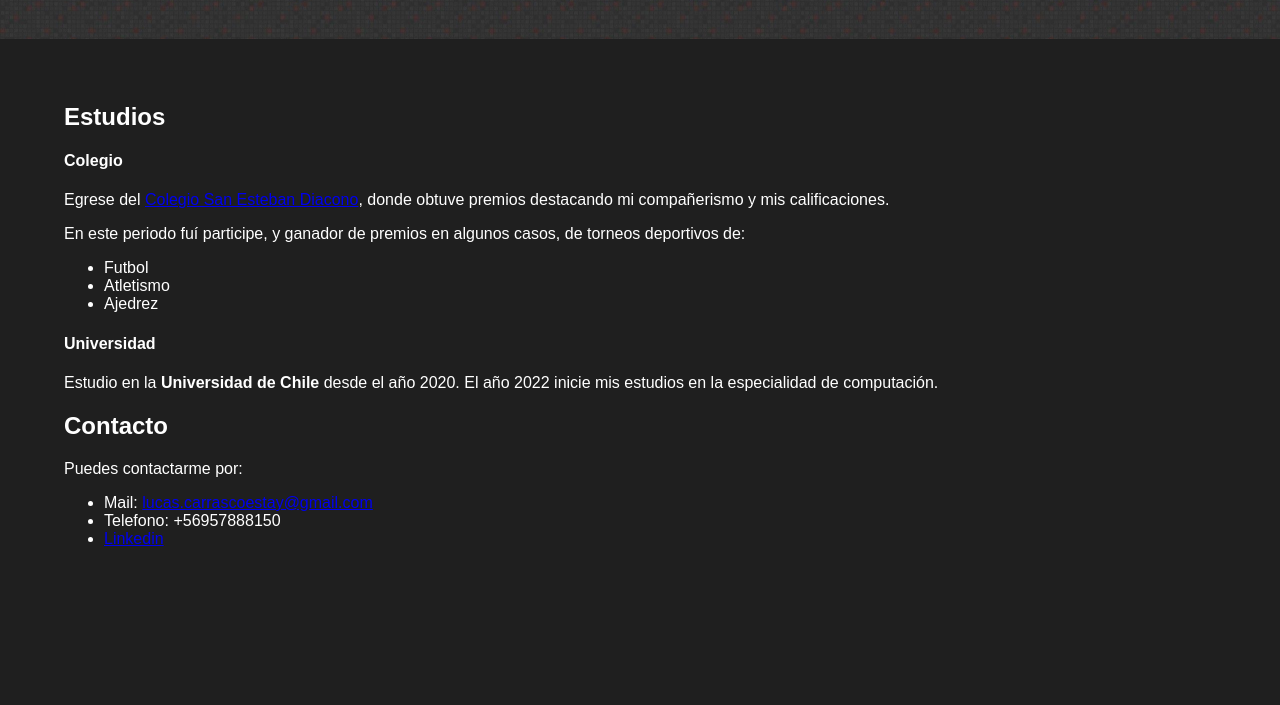
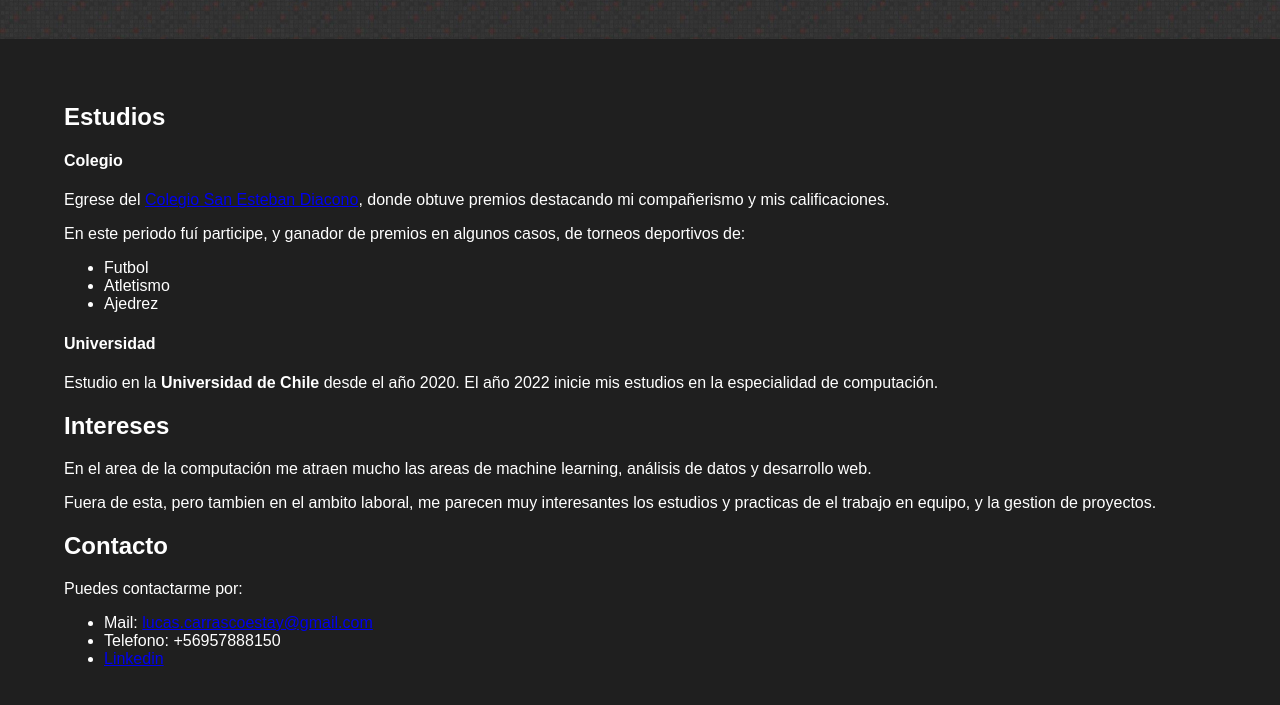
Before and after one commit to Lucas-CE/Lucas-CE.github.io, a plain HTML site: page index.html in a window 1280 px wide. Shown: the part 229-934 px from the top of the page. Before the commit the page ends 841 px from the top, so only its background shows below. Drawn offline with Linux system fonts and the light colour scheme; a script that the page names is missing.

Commit message:
Agregación sección intereses

```diff
--- a/index.html
+++ b/index.html
@@ -31,7 +31,7 @@
     </header>
 
     <div class="cuerpo">
-      <div id="education">
+      <div class="education">
         <h2>Estudios</h2>
 
         <h4>Colegio</h4>
@@ -51,7 +51,15 @@
           año 2022 inicie mis estudios en la especialidad de computación.</p>
       </div>
 
-    <div id="contact">
+    <div class="interests">
+      <h2>Intereses</h2>
+      <p>En el area de la computación me atraen mucho las areas de machine learning, análisis de datos
+         y desarrollo web.</p>
+      <p>Fuera de esta, pero tambien en el ambito laboral, me parecen muy interesantes los estudios y
+         practicas de el trabajo en equipo, y la gestion de proyectos.</p>
+    </div>
+
+    <div class="contact">
       <h2>Contacto</h2>
       <p>Puedes contactarme por:</p>
       <ul>
--- a/style.css
+++ b/style.css
@@ -51,7 +51,8 @@ nav li a {
 }
 
 nav li a:hover {
-    background-color: rgba(75, 75, 75, 0.7);
+    background-color: rgba(0, 0, 0, 0.4);
+    border-radius: 10px;
   }
 
 
```
